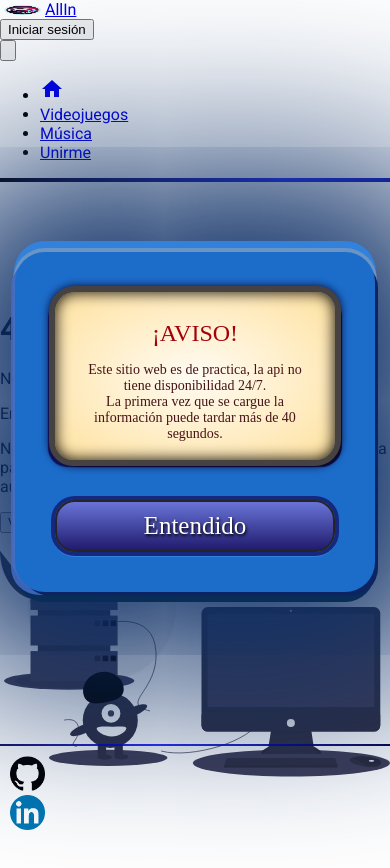
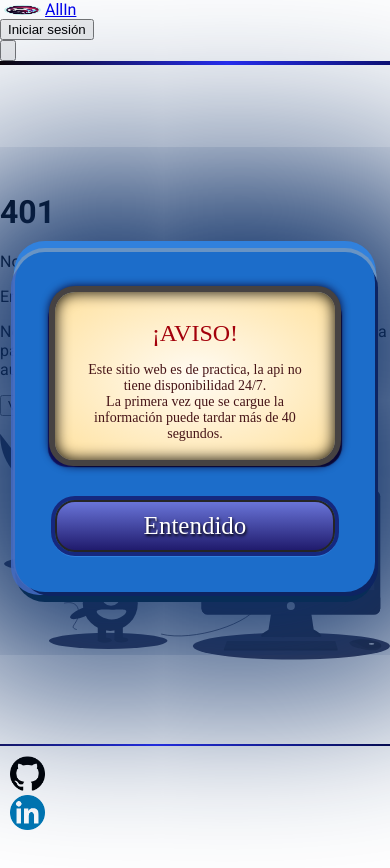
Before and after one commit to Brayanl0-o/AllInSite_Angular, an Angular app: page /errors/error-401 in a window 390 px wide. Shown: the top 868 px of the page. Built offline with nearby package versions, Linux system fonts and the light colour scheme; a web font is replaced by a local one; what ngx-pagination would draw is missing.

Commit message:
fix > header

```diff
--- a/src/app/layout/components/header/header.component.css
+++ b/src/app/layout/components/header/header.component.css
@@ -25,7 +25,10 @@ nav{
 .nav-big-screen-other{
   display: block;
 }
-@media (min-width: 768px) {
+@media (max-width: 768px) {
+    .nav-big-screen-home{
+      display: none;
+    }
     .md\:block {
         display: block;
     }
--- a/src/app/layout/components/header/header.component.html
+++ b/src/app/layout/components/header/header.component.html
@@ -57,7 +57,7 @@
     </button>
 
     <!-- Nav in the header in medium and big screams -->
-    <div [ngClass]="currentRouteClass">
+    <div *ngIf="!menuVisible" class="nav-big-screen-home" [ngClass]="currentRouteClass">
       <ul class="z-50 flex flex-row justify-center items-center ml-10 font-medium md:p-0 border border-gray-100 rounded-lg bg-gray-50 md:space-x-6 mt-0 md:border-0 md:bg-white  ">
         <li>
           <a [routerLink]="['/home']" routerLinkActive="active"  class="inline-flex items-center justify-center  my-2 mr-10 gap-1  text-gray-900 rounded-sm m-auto text-center md:p-0 border-b-2  hover:text-blue-700 hover:bg-sky-700/5  hover:transform  hover:border-blue-950 " >
```
